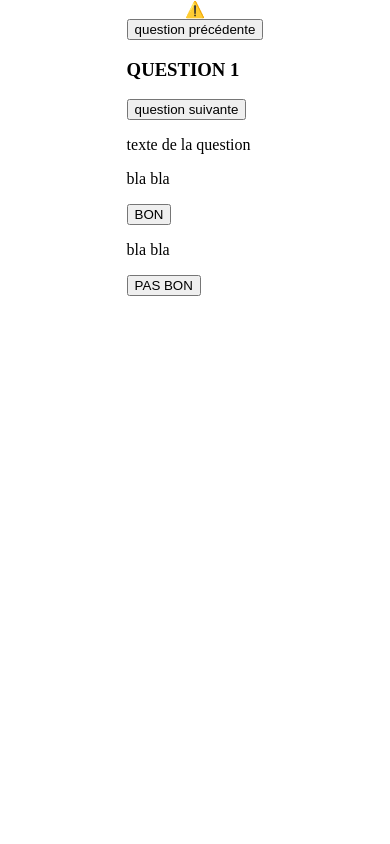
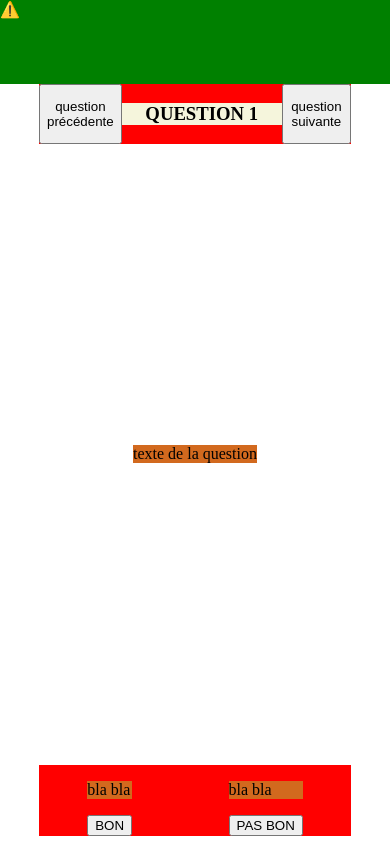
Before and after one commit to navtar21/hackaton_groupe_h, a React (Vite) app: page / in a window 390 px wide. Built offline with nearby package versions, Linux system fonts and the light colour scheme; no server answers.

Commit message:
correction merge main into dev for the Button component

```diff
--- a/index.html
+++ b/index.html
@@ -9,5 +9,8 @@
   <body>
     <div id="root"></div>
     <script type="module" src="/src/main.jsx"></script>
+
+    <!-- test -->
+    <script src="https://unpkg.com/@lottiefiles/lottie-player@latest/dist/lottie-player.js"></script>
   </body>
 </html>
--- a/package.json
+++ b/package.json
@@ -8,6 +8,7 @@
         "preview": "vite preview"
     },
     "dependencies": {
+        "@lottiefiles/react-lottie-player": "^3.4.6",
         "axios": "^0.27.2",
         "cors": "^2.8.5",
         "dotenv": "^16.0.1",
--- a/src/css/App.scss
+++ b/src/css/App.scss
@@ -15,3 +15,11 @@ body {
         align-items: center;
     }
 }
+
+@media screen and (max-width: 900px) {
+    #root {
+        section {
+            width: 100%;
+        }
+    }
+}
--- /dev/null
+++ b/src/css/_Button.scss
@@ -0,0 +1,41 @@
+.button-link {
+    display: flex;
+    justify-content: center;
+    align-items: flex-end;
+    text-decoration: none;
+}
+
+button {
+    background: #eb910a;
+}
+
+.start-button {
+    display: flex;
+    justify-content: center;
+    width: 165px;
+    height: 45px;
+    left: 75px;
+    top: 465px;
+    background: #eb910a;
+    color: white;
+    box-shadow: inset 0px 4px 4px rgba(0, 0, 0, 0.2);
+    border-radius: 25px;
+    font-weight: bold;
+    padding-top: 10px;
+}
+
+.button-arrow {
+    justify-content: flex-start;
+    width: 0;
+    height: 0;
+    border-top: 12px solid transparent;
+    border-bottom: 12px solid transparent;
+    border-left: 12px solid white;
+    box-shadow: inset 0px 4px 4px rgba(0, 0, 0, 0.25);
+}
+
+.start {
+    margin: 0;
+    padding-left: 20px;
+    font-size: 18px;
+}
--- a/src/css/_Home.scss
+++ b/src/css/_Home.scss
@@ -1,2 +1,40 @@
 #Home {
+    nav {
+        width: 100%;
+        height: 10vh;
+        background-color: green;
+    }
+
+    article {
+        width: 100%;
+        height: 89vh;
+        display: flex;
+        flex-direction: column;
+        justify-content: space-between;
+        align-items: center;
+
+        h1 {
+            background-color: beige;
+            width: 100%;
+            text-align: center;
+        }
+
+        p {
+            background-color: chocolate;
+        }
+    }
+
+    #question_container {
+        width: 80%;
+        margin: 0 auto;
+        display: flex;
+        justify-content: space-around;
+        background-color: red;
+    }
 }
+
+@media screen and (max-width: 900px) {
+    #question_container {
+        width: 100%;
+    }
+}
--- a/src/pages/Home.jsx
+++ b/src/pages/Home.jsx
@@ -13,7 +13,7 @@ export default function Home() {
                     src="https://assets6.lottiefiles.com/packages/lf20_kpx9c6si.json"
                     style={{
                         height: "40vh",
-                        width: "10vw",
+                        width: "30vw",
                         position: "relative",
                         top: "-15vh",
                     }}
```
Also changed, not shown: src/components/Button.jsx (added, +13 -0 lines), 1 other file (tests, documents, lock files or other folders).
